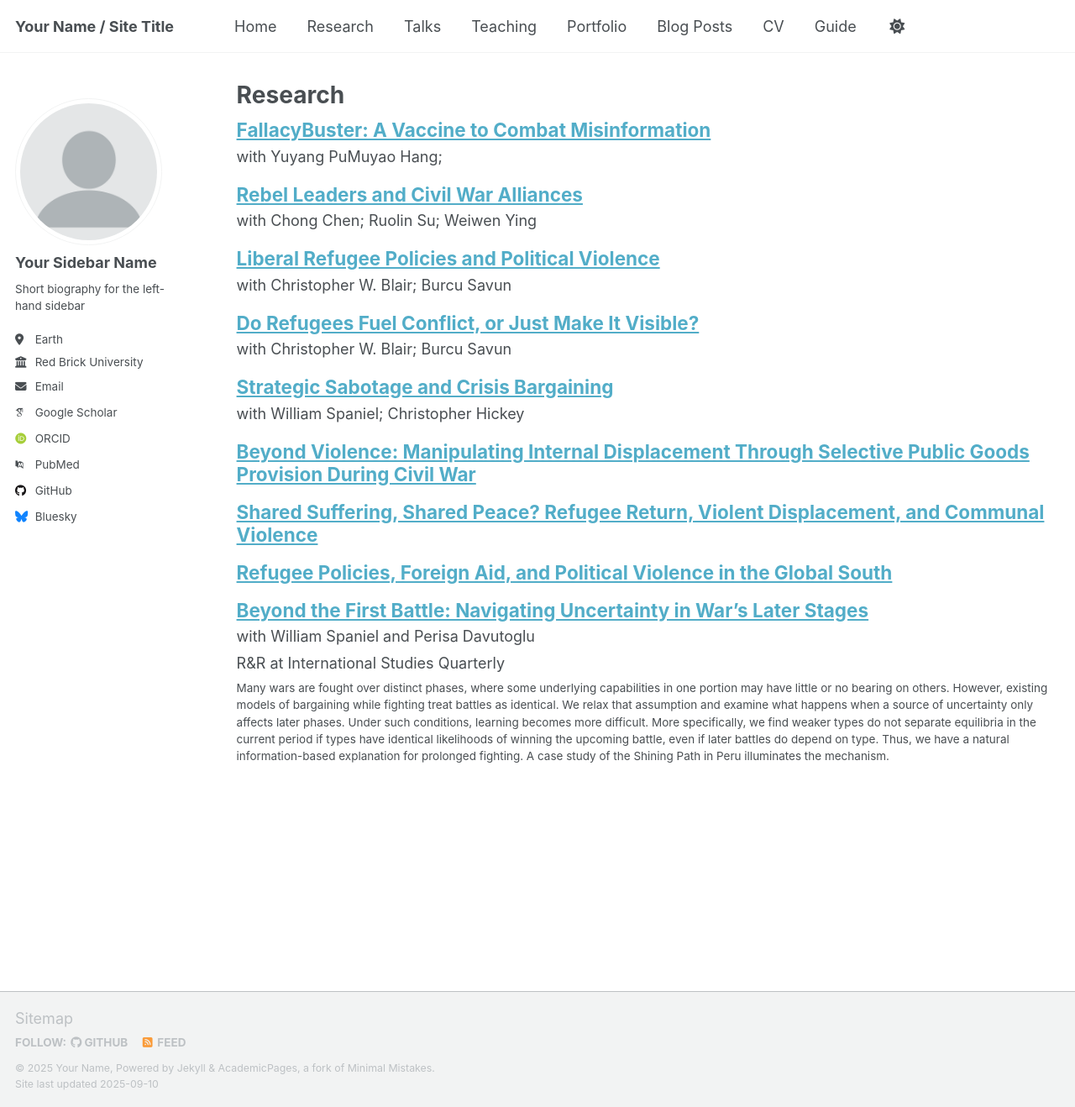
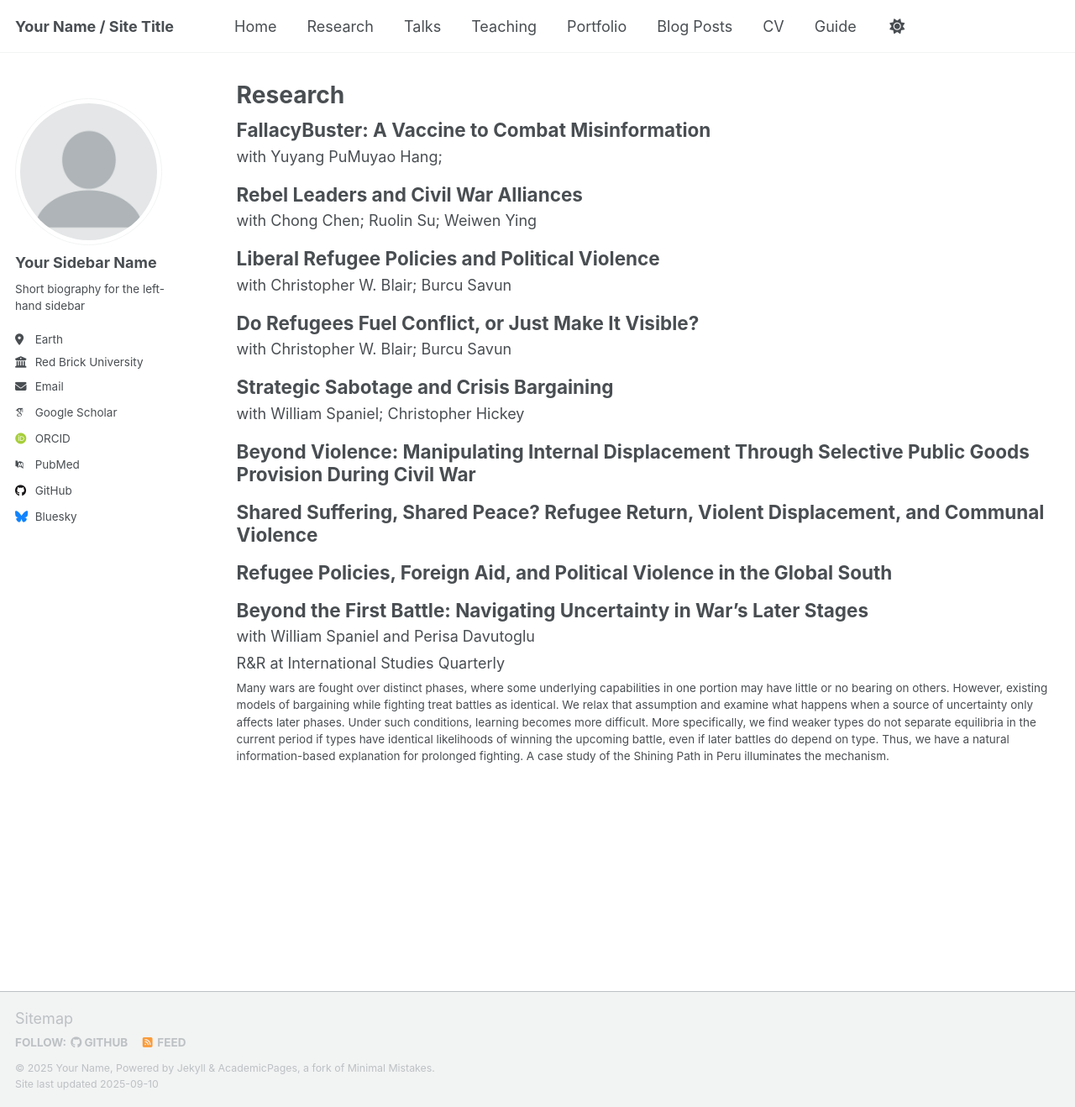
Before and after one commit to zhejun-qiu/zhejun-qiu.github.io, a Jekyll site: the page built from _pages/research.md, in a window 1280 px wide and 1318 px high. Shown: the whole window at 84% size. Built offline with Jekyll 4.4.1, drawn with Linux system fonts in a browser that asks for light colours; some web fonts are replaced; a script that is not in the unit is left out.

Commit message:
Update research.md

```diff
--- a/_pages/research.md
+++ b/_pages/research.md
@@ -11,22 +11,18 @@ author_profile: true
 
 {% for post in items %}
 <article class="archive__item" style="margin:0 0 1rem 0;">
-  <h2 class="archive__item-title no_toc" style="margin:0;">
-    {% if post.external_url %}
-      <a href="{{ post.external_url }}">{{ post.title }}</a>
-    {% elsif post.pdf %}
-      <a href="{{ post.pdf }}">{{ post.title }}</a>
-    {% else %}
-      <a href="{{ post.url | relative_url }}">{{ post.title }}</a>
-    {% endif %}
-  </h2>
+  <h2 class="archive__item-title no_toc" style="margin:0;">{{ post.title }}</h2>
 
   {% assign withline = post.coauthors %}
-  {% if withline == nil or withline == '' %}
-    {% if post.authors %}
-      {% assign me = 'Zhejun Qiu' %}
-      {% assign withline = post.authors | replace: me, '' | replace: ';;', ';' | replace: '  ', ' ' | strip | replace_first: '; ', '' | replace: '; ', '; ' %}
-    {% endif %}
+  {% if withline == nil or withline == '' and post.authors %}
+    {% assign me = 'Zhejun Qiu' %}
+    {% assign withline = post.authors
+        | replace: me, ''
+        | replace: ';;', ';'
+        | replace: '  ', ' '
+        | strip
+        | replace_first: '; ', ''
+        | replace: '; ', '; ' %}
   {% endif %}
   {% if withline and withline != '' %}
     <p style="margin:.25rem 0 0;">with {{ withline | replace: ';', '; ' }}</p>
```
